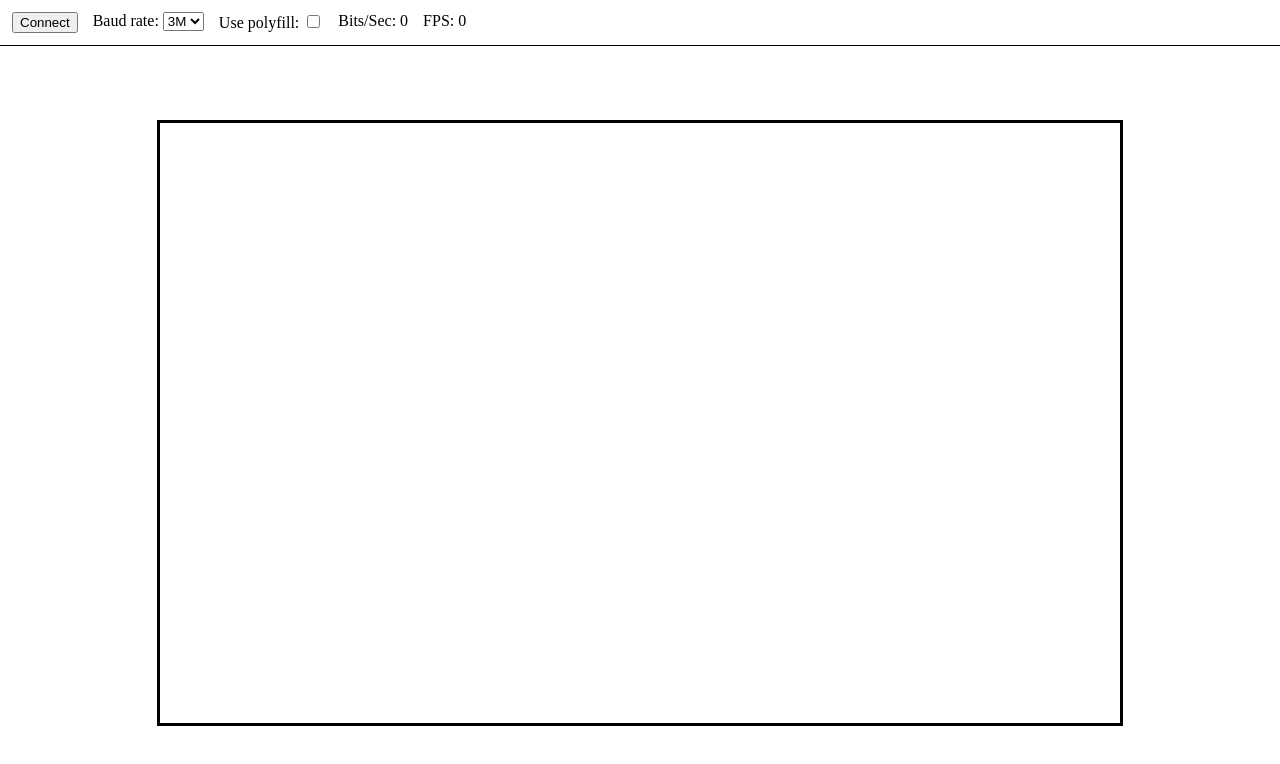
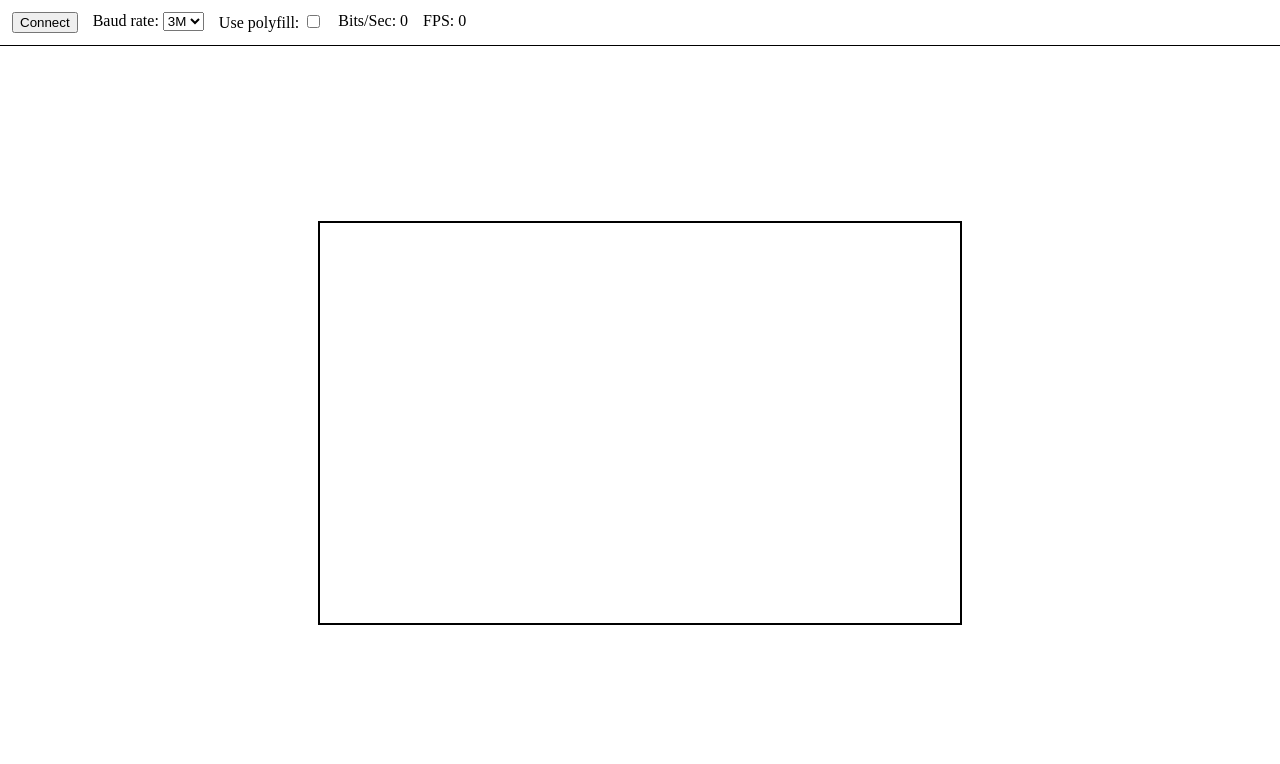
Before and after one commit to arin-s/serial-mjpeg-display, a website built with Vite: page index.html in a window 1280 px wide. Built offline with nearby package versions, Linux system fonts and the light colour scheme.

Commit message:
change: reduce canvas size

```diff
--- a/src/style.css
+++ b/src/style.css
@@ -31,7 +31,7 @@ body {
 
 #fb, canvas {
   border: 1px black solid;
-  transform: scale(3,3);
+  transform: scale(2,2);
 }
 
 .info {
```
